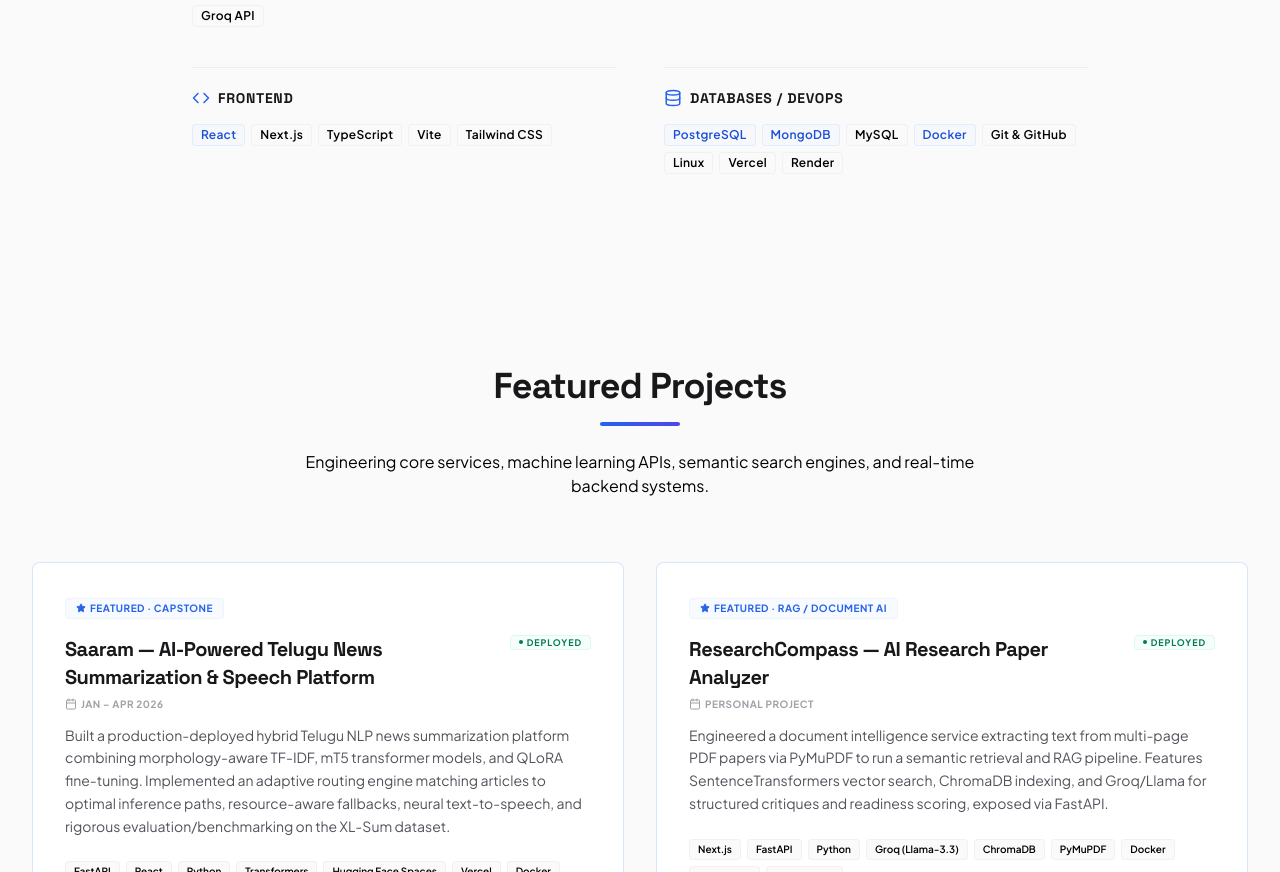
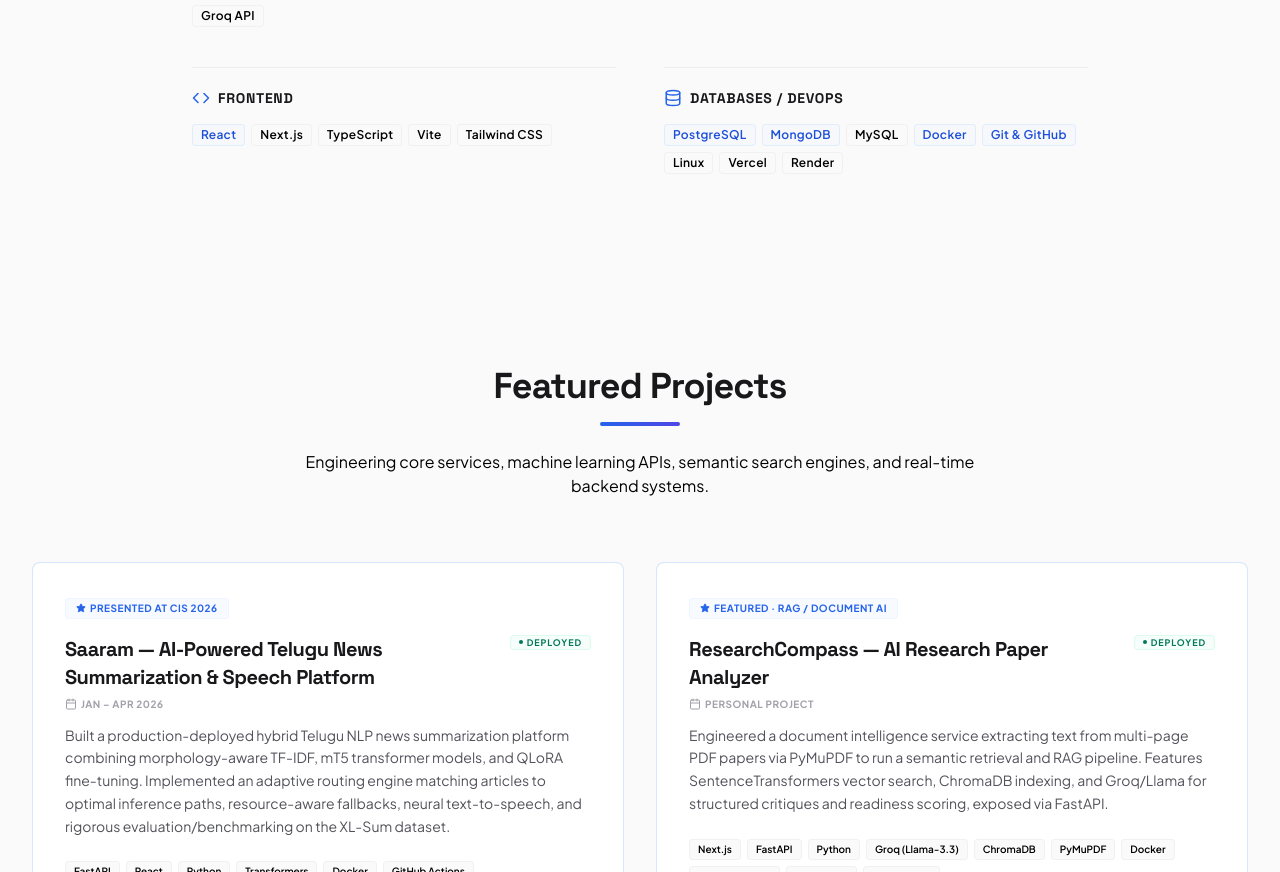
Before and after one commit to HariN999/Portfolio, a React (Vite) app: page / in a window 1280 px wide. Shown: the part 1928-2800 px from the top of the page. Built offline with nearby package versions, Linux system fonts and the light colour scheme.

Commit message:
Resume Update with disabled auto download

```diff
--- a/src/sections/Experience.tsx
+++ b/src/sections/Experience.tsx
@@ -11,8 +11,8 @@ const Experience: React.FC = () => {
       duration: '2022 – 2026',
       status: 'Completed',
       details: [
-        'Strong academic performance, graduating with a CGPA of 8.89 / 10.',
-        'Co-authored research paper on Telugu text summarization submitted to CIS 2026 (LNNS).',
+        'Graduated with a CGPA of 8.89 / 10.',
+        'Presented research on Telugu text summarization at the 7th Congress on Intelligent Systems (CIS 2026).',
         'Awarded Best Project Award at Malla Reddy University for the NLP news summarization platform.'
       ],
       coursework: ['Data Structures', 'Algorithms', 'AI/ML & NLP', 'Full-Stack Development', 'Database Systems', 'Software Engineering'],
--- a/src/sections/Hero.tsx
+++ b/src/sections/Hero.tsx
@@ -8,13 +8,6 @@ const Hero: React.FC = () => {
     if (element) {
       element.scrollIntoView({ behavior: 'smooth' });
     }
-  };
-
-  const downloadResume = () => {
-    const link = document.createElement('a');
-    link.href = '/Hariharan_AI_Engineer_Resume.pdf';
-    link.download = 'Hariharan_AI_Engineer_Resume.pdf';
-    link.click();
   };
 
   return (
@@ -47,7 +40,7 @@ const Hero: React.FC = () => {
           </h1>
 
           <p className="text-xs sm:text-sm md:text-base font-bold text-zinc-500 dark:text-zinc-400 max-w-2xl mx-auto mb-4 tracking-widest font-mono uppercase">
-            AI Engineer — Backend Systems — GenAI
+            AI Engineer — Backend Engineer — Software Engineer
           </p>
 
           <p className="text-base sm:text-lg text-zinc-650 dark:text-zinc-400 max-w-2xl mx-auto mb-8 leading-relaxed font-sans">
@@ -79,13 +72,15 @@ const Hero: React.FC = () => {
             GitHub
           </a>
 
-          <button
-            onClick={downloadResume}
+          <a
+            href="/HariharanNarlakanti_Resume.pdf"
+            target="_blank"
+            rel="noopener noreferrer"
             className="w-full sm:w-auto px-8 py-3.5 border border-zinc-300 dark:border-zinc-800 text-zinc-700 dark:text-zinc-300 hover:bg-zinc-100 dark:hover:bg-zinc-900/50 font-semibold rounded-full hover:scale-[1.02] active:scale-[0.98] transition-all duration-300 flex items-center justify-center gap-2 text-sm"
           >
             <Download size={16} />
             Resume
-          </button>
+          </a>
         </motion.div>
 
         {/* Proof Metrics (Simplified Inline Metadata) */}
--- a/src/sections/Projects.tsx
+++ b/src/sections/Projects.tsx
@@ -19,8 +19,8 @@ const Projects: React.FC = () => {
       title: 'Saaram — AI-Powered Telugu News Summarization & Speech Platform',
       duration: 'Jan – Apr 2026',
       description: 'Built a production-deployed hybrid Telugu NLP news summarization platform combining morphology-aware TF-IDF, mT5 transformer models, and QLoRA fine-tuning. Implemented an adaptive routing engine matching articles to optimal inference paths, resource-aware fallbacks, neural text-to-speech, and rigorous evaluation/benchmarking on the XL-Sum dataset.',
-      technologies: ['FastAPI', 'React', 'Python', 'Transformers', 'Hugging Face Spaces', 'Vercel', 'Docker'],
-      github: 'https://github.com/HariN999/Automated-Telugu-Text-Summarization-and-Speech-Generation-using-NLP.git',
+      technologies: ['FastAPI', 'React', 'Python', 'Transformers', 'Docker', 'GitHub Actions', 'Hugging Face Spaces', 'Vercel'],
+      github: 'https://github.com/HariN999/Saaram-telugu-summarizer',
       demo: 'https://saaram-nlp.vercel.app/',
       status: 'deployed'
     },
@@ -28,26 +28,9 @@ const Projects: React.FC = () => {
       title: 'ResearchCompass — AI Research Paper Analyzer',
       duration: 'Personal Project',
       description: 'Engineered a document intelligence service extracting text from multi-page PDF papers via PyMuPDF to run a semantic retrieval and RAG pipeline. Features SentenceTransformers vector search, ChromaDB indexing, and Groq/Llama for structured critiques and readiness scoring, exposed via FastAPI.',
-      technologies: ['Next.js', 'FastAPI', 'Python', 'Groq (Llama-3.3)', 'ChromaDB', 'PyMuPDF', 'Docker', 'TypeScript', 'TailwindCSS'],
+      technologies: ['Next.js', 'FastAPI', 'Python', 'Groq (Llama-3.3)', 'ChromaDB', 'PyMuPDF', 'Docker', 'GitHub Actions', 'TypeScript', 'TailwindCSS'],
       github: 'https://github.com/HariN999/ResearchCompass',
       demo: 'https://research-compass-gray.vercel.app/',
-      status: 'deployed'
-    },
-    {
-      title: 'VoiceVibes AI — Vocal Emotion Analytics Dashboard',
-      duration: 'Personal Project',
-      description: 'Developed an audio analytics dashboard that processes vocal waveforms directly from standard browser microphone inputs. Features a custom client-side WAV audio encoder delivering mono 16-bit PCM streams and a FastAPI backend running CPU inference via a fine-tuned Wav2Vec2 transformer to visualize real-time 7-class emotional probabilities.',
-      technologies: ['FastAPI', 'React', 'PyTorch', 'Wav2Vec2', 'Web Audio API', 'Docker'],
-      github: 'https://github.com/HariN999/VoiceVibes.git',
-      status: 'completed'
-    },
-    {
-      title: 'Season-Spot — India-Focused Seasonal Travel Guide & AI Planner',
-      duration: 'Personal Project',
-      description: 'Engineered a seasonal travel guide and itinerary planner using FastAPI, Pydantic validation, and a validated JSON knowledge base. Integrates a Gemini API itinerary generation pipeline with structured outputs, regex-based JSON extraction, TTL caching, and a deterministic local fallback system.',
-      technologies: ['FastAPI', 'React', 'Gemini API', 'Pydantic', 'Material UI', 'Vercel', 'Python'],
-      github: 'https://github.com/HariN999/Season-Spot.git',
-      demo: 'https://season-spot.vercel.app/',
       status: 'deployed'
     },
     {
@@ -59,11 +42,28 @@ const Projects: React.FC = () => {
       status: 'completed'
     },
     {
+      title: 'VoiceVibes AI — Vocal Emotion Analytics Dashboard',
+      duration: 'Personal Project',
+      description: 'Developed an audio analytics dashboard that processes vocal waveforms directly from standard browser microphone inputs. Features a custom client-side WAV audio encoder delivering mono 16-bit PCM streams and a FastAPI backend running CPU inference via a fine-tuned Wav2Vec2 transformer to visualize real-time 7-class emotional probabilities.',
+      technologies: ['FastAPI', 'React', 'PyTorch', 'Wav2Vec2', 'Web Audio API', 'Docker'],
+      github: 'https://github.com/HariN999/VoiceVibes',
+      status: 'completed'
+    },
+    {
+      title: 'Season-Spot — India-Focused Seasonal Travel Guide & AI Planner',
+      duration: 'Personal Project',
+      description: 'Engineered a seasonal travel guide and itinerary planner using FastAPI, Pydantic validation, and a validated JSON knowledge base. Integrates a Gemini API itinerary generation pipeline with structured outputs, regex-based JSON extraction, TTL caching, and a deterministic local fallback system.',
+      technologies: ['FastAPI', 'React', 'Gemini API', 'Pydantic', 'Material UI', 'Vercel', 'Python'],
+      github: 'https://github.com/HariN999/Season-Spot',
+      demo: 'https://season-spot.vercel.app/',
+      status: 'deployed'
+    },
+    {
       title: 'SocialeX — Text-First Social Network',
       duration: 'Jun 2025, Aug 2026',
       description: 'Built a full-stack text-first social network combining React, Node.js, and MongoDB. Features authenticated social interactions, user search, profile curation, and real-time 1-on-1 messaging via Socket.IO. Enforces strict server-side authorization boundaries, where user identity is derived from verified JWT handshakes to protect chat access and post deletion.',
       technologies: ['React', 'Node.js', 'Express.js', 'Socket.io', 'MongoDB', 'JWT Auth', 'CSS'],
-      github: 'https://github.com/HariN999/SocialeX.git',
+      github: 'https://github.com/HariN999/SocialeX',
       status: 'completed'
     },
     {
@@ -77,9 +77,9 @@ const Projects: React.FC = () => {
     {
       title: 'HelmetDetection — YOLOv3 Helmet Detection System',
       duration: 'Personal Project',
-      description: 'Developed a safety detection system using YOLOv3 and OpenCV to detect helmets in real-time. Features a lightweight Flask web interface for uploading images and displaying annotated bounding-box outputs.',
+      description: 'Developed a safety detection system using YOLOv3 and OpenCV to detect helmet compliance from input imagery. Features a lightweight Flask web interface for uploading images and displaying annotated bounding-box outputs with confidence scores.',
       technologies: ['Python', 'OpenCV', 'Flask', 'YOLOv3'],
-      github: 'https://github.com/HariN999/HelmetDetection.git',
+      github: 'https://github.com/HariN999/HelmetDetection',
       status: 'completed'
     }
   ];
@@ -135,12 +135,12 @@ const Projects: React.FC = () => {
                     <div className="inline-flex items-center gap-1 px-2.5 py-0.5 rounded bg-blue-50/50 dark:bg-blue-950/20 text-blue-600 dark:text-blue-400 text-[10px] font-bold uppercase tracking-wider mb-4 border border-blue-100/30 dark:border-blue-900/20">
                       <Star size={10} className="fill-current flex-shrink-0" />
                       {index === 0
-                        ? 'Featured · Capstone'
+                        ? 'Presented at CIS 2026'
                         : index === 1
                         ? 'Featured · RAG / Document AI'
                         : index === 2
-                        ? 'Featured · Audio AI'
-                        : 'Featured · AI Travel Planner'}
+                        ? 'Featured · Semantic Search'
+                        : 'Featured · Audio AI'}
                     </div>
                   )}
 
--- a/src/sections/Skills.tsx
+++ b/src/sections/Skills.tsx
@@ -36,7 +36,7 @@ const Skills: React.FC = () => {
 
   const coreSkills = new Set([
     'Python', 'FastAPI', 'Transformers', 'PyTorch', 'React', 'Docker',
-    'PostgreSQL', 'MongoDB', 'ChromaDB'
+    'PostgreSQL', 'MongoDB', 'ChromaDB', 'Git & GitHub'
   ]);
 
   const containerVariants = {
```
Also changed, not shown: index.html (+8 -8 lines), 2 other files (tests, documents, lock files or other folders).
